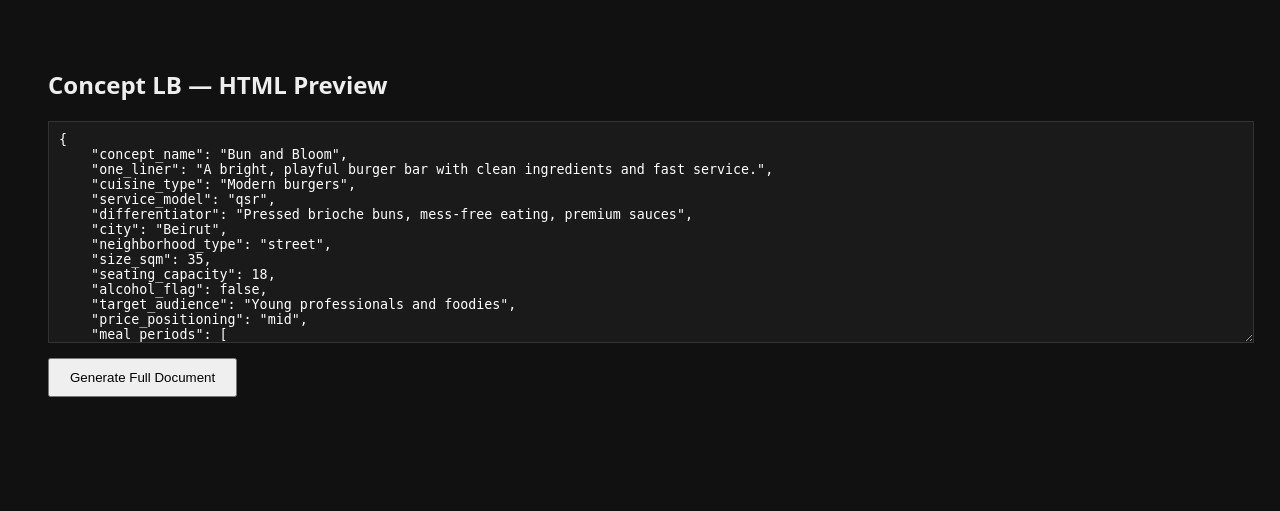
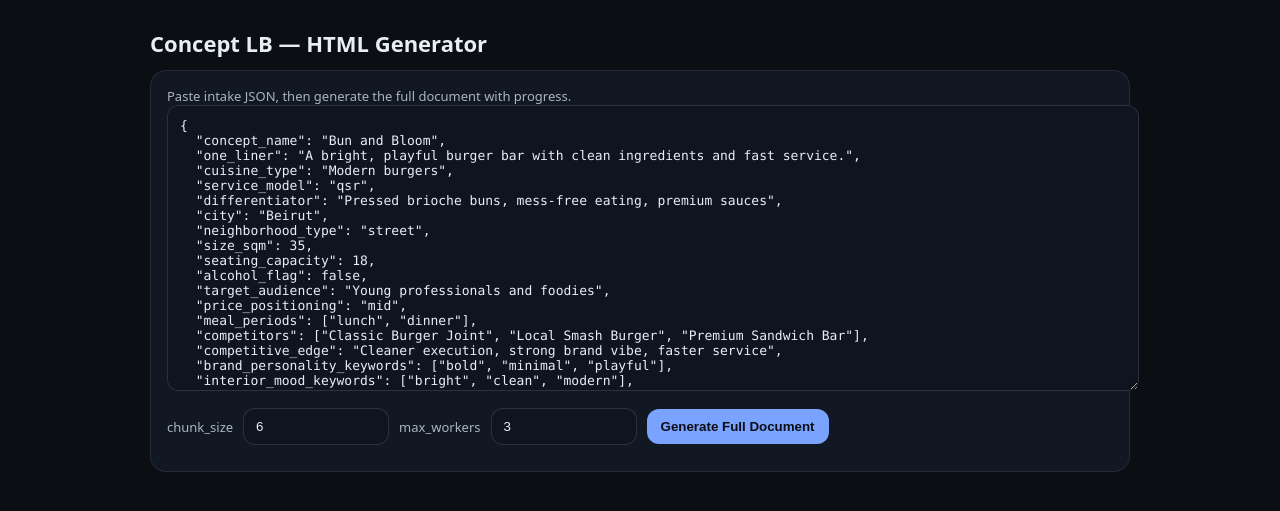
Before and after one commit to MGANDRAOS/concept-lb, a Flask app: page / in a window 1280 px wide. Shown: the top 511 px of the page. Run offline with Flask 3, Linux system fonts and the light colour scheme.

Commit message:
UX improvement on generation

```diff
--- a/app.py
+++ b/app.py
@@ -1,8 +1,10 @@
+import uuid
+import time
+import json
+import threading
 from datetime import datetime
-
-from flask import Flask,  request, render_template
+from flask import Flask,  request, render_template, jsonify
 from flask_cors import CORS
-
 from config import Config
 from orchestration.normalization import normalize_intake
 from orchestration.section_specs import SECTION_SPECS, should_include_section
@@ -14,12 +16,12 @@ app = Flask(__name__, static_folder="static", static_url_path="/")
 CORS(app)
 app.config.from_object(Config)
 
+JOBS = {}        # job_id -> dict(status, percent, message, logs, plan, error)
+JOBS_LOCK = threading.Lock()
 
 def _chunk_list(items, chunk_size: int):
     for i in range(0, len(items), chunk_size):
         yield items[i : i + chunk_size]
-
-
 
 
 @app.route("/api/generate-html", methods=["POST"])
@@ -120,7 +122,208 @@ def preview_page():
     return render_template("index.html")
 
 
+#Progress SSE Helpers
+def _job_update(job_id: str, *, percent: float = None, message: str = None, log: str = None):
+    with JOBS_LOCK:
+        job = JOBS.get(job_id)
+        if not job:
+            return
+        if percent is not None:
+            job["percent"] = float(percent)
+        if message is not None:
+            job["message"] = str(message)
+        if log:
+            job["logs"].append(str(log))
 
+
+def _run_generation_job(job_id: str, intake: dict, chunk_size: int, max_workers: int):
+    try:
+        _job_update(job_id, percent=2, message="Normalizing intake…", log="Normalizing intake…")
+        normalized = normalize_intake(intake)
+        concept = normalized["concept"]
+
+        included_specs = [s for s in SECTION_SPECS if should_include_section(s, concept)]
+        included_specs.sort(key=lambda s: s.get("order", 0))
+
+        chunks = list(_chunk_list(included_specs, chunk_size))
+        total_chunks = max(1, len(chunks))
+
+        _job_update(job_id, percent=6, message=f"Preparing {total_chunks} bundles…", log=f"Preparing {total_chunks} bundles…")
+
+        def _run_bundle(chunk_index: int, specs_chunk: list, include_assumptions: bool):
+            _job_update(job_id, message=f"Generating sections bundle {chunk_index+1}/{total_chunks}…",
+                        log=f"Bundle {chunk_index+1}/{total_chunks} started")
+            bundle = generate_sections_bundle(
+                concept=concept,
+                section_specs=specs_chunk,
+                include_assumptions=include_assumptions,
+                model_name="gpt-5.2",
+                max_output_tokens=3200 if not include_assumptions else 4200,
+            )
+            return chunk_index, bundle
+
+        results_by_idx = {}
+
+        with ThreadPoolExecutor(max_workers=max_workers) as executor:
+            futures = []
+            for idx, specs_chunk in enumerate(chunks):
+                include_assumptions = (idx == len(chunks) - 1)
+                futures.append(executor.submit(_run_bundle, idx, specs_chunk, include_assumptions))
+
+            completed = 0
+            for fut in as_completed(futures):
+                idx, bundle = fut.result()
+                results_by_idx[idx] = bundle
+                completed += 1
+
+                # progress 10% -> 90% across chunk completion
+                pct = 10 + (completed / total_chunks) * 80
+                _job_update(job_id, percent=pct, message=f"Bundle {completed}/{total_chunks} done ✅",
+                            log=f"Bundle {idx+1}/{total_chunks} done ✅")
+
+        # Assemble in correct order
+        sections = []
+        assumptions_table = None
+        disclaimer = None
+
+        for idx in range(len(chunks)):
+            bundle = results_by_idx[idx]
+            sections.extend(bundle["sections"])
+            if idx == len(chunks) - 1:
+                assumptions_table = bundle.get("assumptions_table")
+                disclaimer = bundle.get("disclaimer")
+
+        if not assumptions_table or not disclaimer:
+            raise ValueError("Assumptions missing from last bundle response.")
+
+        _job_update(job_id, percent=94, message="Assembling final plan…", log="Assembling final plan…")
+
+        assumptions_section = {
+            "id": "assumptions_table_section",
+            "title": "Assumptions Table (Lebanon-Calibrated)",
+            "blocks": [
+                {"type": "paragraph", "text": disclaimer},
+                {
+                    "type": "table",
+                    "columns": ["Assumption", "Value", "Explanation"],
+                    "rows": [[r["label"], r["value"], r["explanation"]] for r in assumptions_table],
+                },
+            ],
+        }
+        sections.append(assumptions_section)
+
+        final_plan = {
+            "plan_meta": {
+                "concept_name": concept.get("concept_name", ""),
+                "country": concept.get("country", ""),
+                "currency": "USD",
+                "language": concept.get("language", "en"),
+                "blueprint_version": "1.0",
+                "created_at": datetime.utcnow().isoformat() + "Z",
+            },
+            "sections": sections,
+            "assumptions_table": assumptions_table,
+            "disclaimer": disclaimer,
+        }
+
+        validated = FinalPlan.model_validate(final_plan).model_dump()
+
+        with JOBS_LOCK:
+            JOBS[job_id]["status"] = "done"
+            JOBS[job_id]["plan"] = validated
+
+        _job_update(job_id, percent=100, message="Done ✅", log="Done ✅")
+
+    except Exception as e:
+        with JOBS_LOCK:
+            JOBS[job_id]["status"] = "error"
+            JOBS[job_id]["error"] = str(e)
+        _job_update(job_id, message="Failed ❌", log=f"ERROR: {e}")
+
+
+@app.route("/api/generate-job", methods=["POST"])
+def generate_job():
+    intake = request.get_json(force=True) or {}
+    chunk_size = int(request.args.get("chunk_size", 6))
+    max_workers = int(request.args.get("max_workers", 3))
+
+    job_id = uuid.uuid4().hex
+
+    with JOBS_LOCK:
+        JOBS[job_id] = {
+            "status": "running",
+            "percent": 0.0,
+            "message": "Starting…",
+            "logs": [],
+            "plan": None,
+            "error": None,
+        }
+
+    t = threading.Thread(
+        target=_run_generation_job,
+        args=(job_id, intake, chunk_size, max_workers),
+        daemon=True
+    )
+    t.start()
+
+    return jsonify({"job_id": job_id})
+
+@app.route("/jobs/<job_id>", methods=["GET"])
+def job_page(job_id: str):
+    return render_template("job_status.html", job_id=job_id)
+
+@app.route("/jobs/<job_id>/view", methods=["GET"])
+def job_view(job_id: str):
+    with JOBS_LOCK:
+        job = JOBS.get(job_id)
+
+    if not job:
+        return "Job not found", 404
+    if job["status"] == "error":
+        return f"Job failed: {job.get('error','Unknown error')}", 500
+    if job["status"] != "done" or not job.get("plan"):
+        return "Job still running", 202
+
+    return render_template("plan_view.html", plan=job["plan"])
+
+
+@app.route("/api/jobs/<job_id>/events", methods=["GET"])
+def job_events(job_id: str):
+    def stream():
+        last_log_index = 0
+        while True:
+            with JOBS_LOCK:
+                job = JOBS.get(job_id)
+
+            if not job:
+                yield 'event: job_error\ndata: {"error":"Job not found"}\n\n'
+                return
+
+            # send progress snapshot
+            logs = job["logs"]
+            new_logs = logs[last_log_index:]
+            last_log_index = len(logs)
+
+            payload = {
+                "percent": job["percent"],
+                "message": job["message"],
+                "log": ("\n".join(new_logs) if new_logs else None),
+            }
+            yield f"event: progress\ndata: {json.dumps(payload)}\n\n"
+
+            if job["status"] == "done":
+                done_payload = {"view_url": f"/jobs/{job_id}/view"}
+                yield f"event: done\ndata: {json.dumps(done_payload)}\n\n"
+                return
+
+            if job["status"] == "error":
+                err_payload = {"error": job.get("error") or "Unknown error"}
+                yield f"event: job_error\ndata: {json.dumps(err_payload)}\n\n"
+                return
+
+            time.sleep(0.5)
+
+    return app.response_class(stream(), mimetype="text/event-stream")
 
 
 if __name__ == "__main__":
--- a/templates/index.html
+++ b/templates/index.html
@@ -1,17 +1,29 @@
 <!doctype html>
 <html>
 <head>
-  <meta charset="utf-8">
-  <title>Concept LB Preview</title>
+  <meta charset="utf-8" />
+  <meta name="viewport" content="width=device-width, initial-scale=1" />
+  <title>Concept LB — Generator</title>
   <style>
-    body { font-family: system-ui; padding: 40px; background: #111; color: #eee; }
-    textarea { width: 100%; height: 200px; background: #1a1a1a; color: #fff; border: 1px solid #333; padding: 10px; }
-    button { padding: 10px 20px; margin-top: 10px; }
+    body { margin:0; font-family: system-ui, Arial; background:#0b0f14; color:#e8eef6; }
+    .wrap { max-width: 980px; margin: 0 auto; padding: 28px 18px; }
+    h1 { margin: 0 0 12px; font-size: 22px; }
+    .card { background:#111823; border:1px solid rgba(255,255,255,0.08); border-radius: 16px; padding: 16px; }
+    textarea { width:100%; min-height: 260px; background:#0f1520; color:#e8eef6; border:1px solid rgba(255,255,255,0.12); border-radius: 12px; padding: 12px; font-family: ui-monospace, SFMono-Regular, Menlo, Monaco, Consolas, monospace; font-size: 13px; }
+    .row { display:flex; gap:10px; flex-wrap:wrap; margin-top: 12px; align-items:center; }
+    button { background:#7aa2ff; color:#0b0f14; border:0; padding:10px 14px; border-radius: 12px; font-weight: 700; cursor:pointer; }
+    button:disabled { opacity: .6; cursor:not-allowed; }
+    input { background:#0f1520; color:#e8eef6; border:1px solid rgba(255,255,255,0.12); border-radius: 12px; padding:10px 12px; width: 120px; }
+    .hint { color:#a9b4c3; font-size: 13px; }
+    .err { color:#ffb4b4; margin-top: 10px; white-space: pre-wrap; }
   </style>
 </head>
 <body>
+  <div class="wrap">
+    <h1>Concept LB — HTML Generator</h1>
 
-<h2>Concept LB — HTML Preview</h2>
+    <div class="card">
+      <div class="hint">Paste intake JSON, then generate the full document with progress.</div>
 
       <textarea id="intake">
 {
@@ -27,26 +39,11 @@
   "alcohol_flag": false,
   "target_audience": "Young professionals and foodies",
   "price_positioning": "mid",
-    "meal_periods": [
-        "lunch",
-        "dinner"
-    ],
-    "competitors": [
-        "Classic Burger Joint",
-        "Local Smash Burger",
-        "Premium Sandwich Bar"
-    ],
+  "meal_periods": ["lunch", "dinner"],
+  "competitors": ["Classic Burger Joint", "Local Smash Burger", "Premium Sandwich Bar"],
   "competitive_edge": "Cleaner execution, strong brand vibe, faster service",
-    "brand_personality_keywords": [
-        "bold",
-        "minimal",
-        "playful"
-    ],
-    "interior_mood_keywords": [
-        "bright",
-        "clean",
-        "modern"
-    ],
+  "brand_personality_keywords": ["bold", "minimal", "playful"],
+  "interior_mood_keywords": ["bright", "clean", "modern"],
   "beverage_direction": "coffee_focus",
   "delivery_flag": true,
   "operating_hours": "12:00-23:30",
@@ -57,28 +54,61 @@
 }
       </textarea>
 
+      <div class="row">
+        <label class="hint">chunk_size</label>
+        <input id="chunkSize" type="number" value="6" min="3" max="12" />
+        <label class="hint">max_workers</label>
+        <input id="maxWorkers" type="number" value="3" min="1" max="8" />
+        <button id="btn" onclick="startJob()">Generate Full Document</button>
+        <span class="hint" id="status"></span>
+      </div>
 
-<button onclick="generateFull()">Generate Full Document</button>
-
-
+      <div class="err" id="err"></div>
+    </div>
+  </div>
 
   <script>
-async function generateFull() {
-  const intake = document.getElementById("intake").value;
+    async function startJob() {
+      const btn = document.getElementById("btn");
+      const status = document.getElementById("status");
+      const err = document.getElementById("err");
+      err.textContent = "";
 
-  const response = await fetch("/api/generate-html?chunk_size=6&max_workers=3", {
+      let intakeText = document.getElementById("intake").value.trim();
+      let chunkSize = Number(document.getElementById("chunkSize").value || 6);
+      let maxWorkers = Number(document.getElementById("maxWorkers").value || 3);
+
+      // basic guard
+      if (!intakeText) {
+        err.textContent = "Intake JSON is empty.";
+        return;
+      }
+
+      btn.disabled = true;
+      status.textContent = "Starting…";
+
+      try {
+        const res = await fetch(`/api/generate-job?chunk_size=${encodeURIComponent(chunkSize)}&max_workers=${encodeURIComponent(maxWorkers)}`, {
           method: "POST",
           headers: { "Content-Type": "application/json" },
-    body: intake
+          body: intakeText
         });
 
-  const html = await response.text();
+        if (!res.ok) {
+          const text = await res.text();
+          throw new Error(text || `HTTP ${res.status}`);
+        }
 
-  document.open();
-  document.write(html);
-  document.close();
+        const data = await res.json();
+        if (!data.job_id) throw new Error("Missing job_id in response.");
+
+        window.location.href = `/jobs/${data.job_id}`;
+      } catch (e) {
+        err.textContent = String(e?.message || e);
+        btn.disabled = false;
+        status.textContent = "";
+      }
     }
   </script>
-
 </body>
 </html>
```
Also changed, not shown: templates/job_status.html (added, +102 -0 lines), 1 other file. Lines whose indentation alone changed are shown as unchanged.
